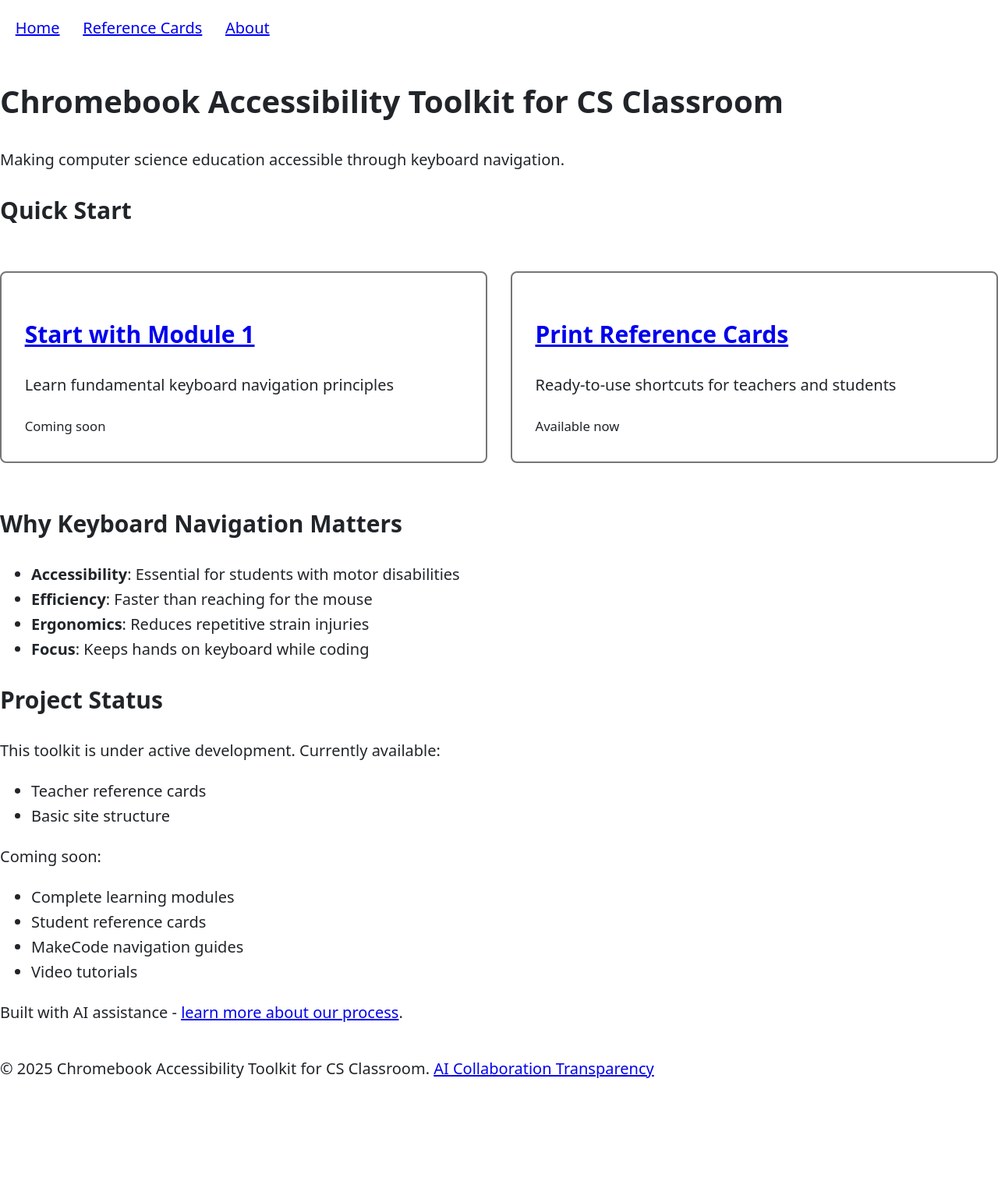
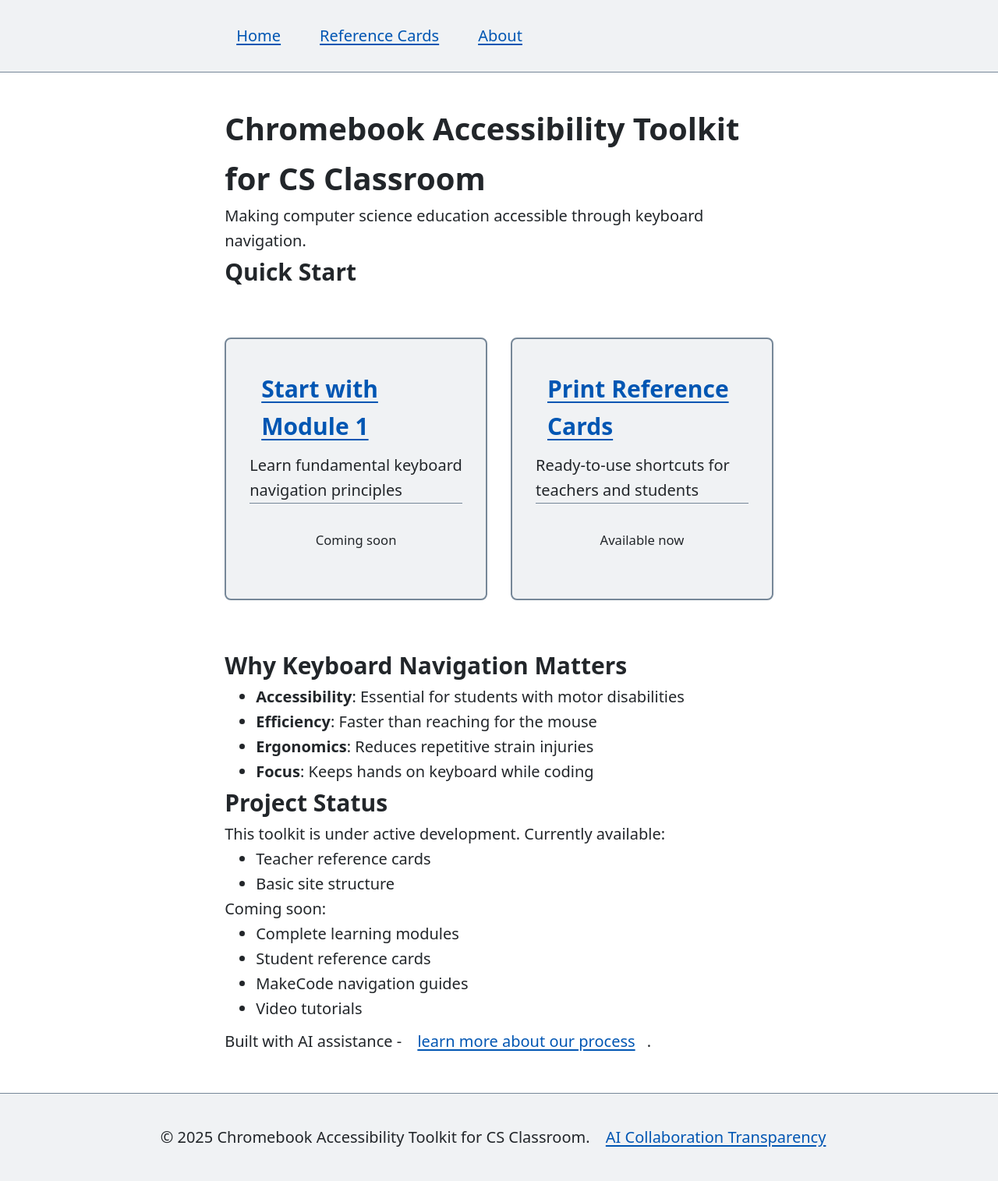
Before and after one commit to LouiseClarkA11y/Chromebook-CS-Accessibility-Toolkit, a Jekyll site: the page built from index.md, in a window 1280 px wide. Shown: the whole page at 78% size. Built offline with Jekyll 4.4.1, drawn with Linux system fonts in a browser that asks for light colours; our own code applies the rules of GitHub Pages for plain Markdown files; before the commit the page ends 1407 px from its top, so only the background shows below that.

Commit message:
Update layout HTML structure to match updated CSSfile

```diff
--- a/_layouts/default.html
+++ b/_layouts/default.html
@@ -1,10 +1,12 @@
 <!DOCTYPE html>
 <html lang="en">
   <head>
-    <meta charset="UTF-8">
-    <meta name="viewport" content="width=device-width, initial-scale=1.0">
-    <title>{% if page.title %}{{ page.title }} - {% endif %}{{ site.title }}</title>
-    <link rel="stylesheet" href="{{ site.baseurl }}/assets/style.css">
+    <meta charset="UTF-8" />
+    <meta name="viewport" content="width=device-width, initial-scale=1.0" />
+    <title>
+      {% if page.title %}{{ page.title }} - {% endif %}{{ site.title }}
+    </title>
+    <link rel="stylesheet" href="{{ site.baseurl }}/assets/css/style.css" />
   </head>
   <body>
     <a href="#main" class="skip-link">Skip to main content</a>
```
Also changed, not shown: other parts of _layouts/default.html (+7 -4 lines). Lines whose indentation alone changed are shown as unchanged.
